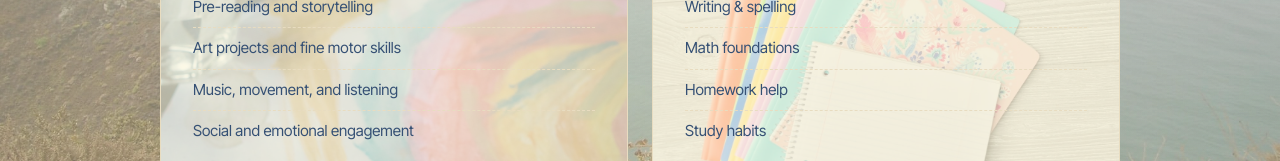
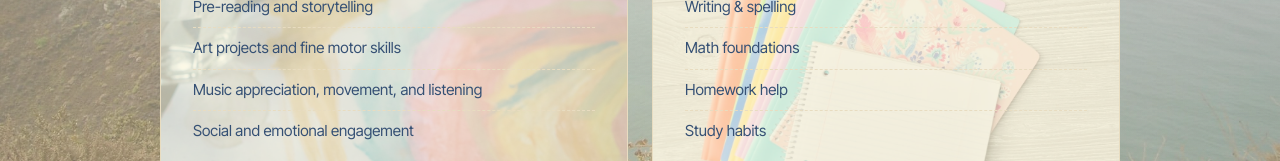
Before and after one commit to patrickparagas1/josephine-tutoring, a Next.js app: page /subjects in a window 1280 px wide. Shown: the part 570-731 px from the top of the page. Built offline with nearby package versions, Linux system fonts and the light colour scheme.

Commit message:
Change 'Music' to 'Music appreciation' in Little Ones service items

```diff
--- a/components/Services.tsx
+++ b/components/Services.tsx
@@ -27,7 +27,7 @@ export default function Services() {
             id: "little-ones",
             num: "01",
             title: "Little Ones · Ages 18 months to 4",
-            items: ["Creative play and expression", "Pre-reading and storytelling", "Art projects and fine motor skills", "Music, movement, and listening", "Social and emotional engagement"],
+            items: ["Creative play and expression", "Pre-reading and storytelling", "Art projects and fine motor skills", "Music appreciation, movement, and listening", "Social and emotional engagement"],
           },
           {
             id: "elementary",
```
